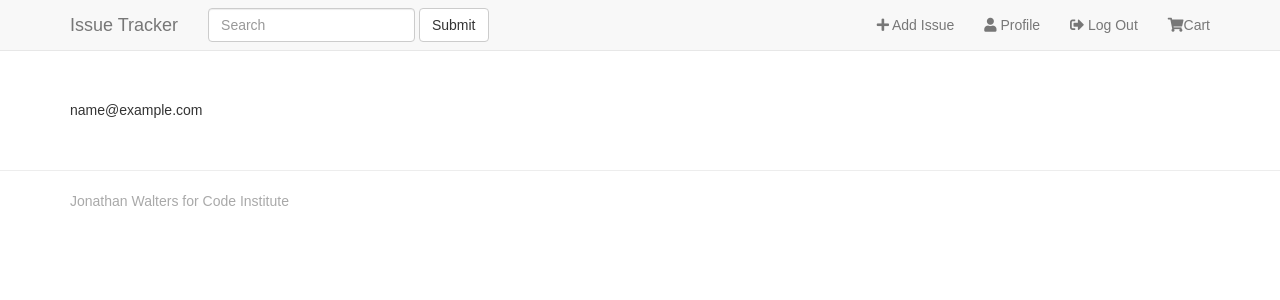
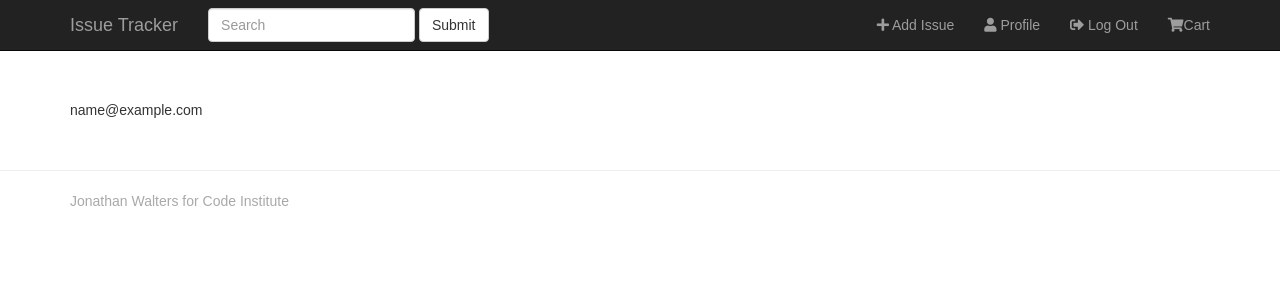
Before and after one commit to jonw83/issue-tracker-jw, a Django app: page /accounts/profile/ in a window 1280 px wide. Shown: the top 300 px of the page. Run offline with Django 3.2, Linux system fonts and the light colour scheme; the visitor is signed in with stand-in values (Sample User, id 1); data comes from the database, SQL or seed files in the repository; some libraries are stand-ins or nearby versions.

Commit message:
changed navbar style

```diff
--- a/templates/base.html
+++ b/templates/base.html
@@ -17,7 +17,7 @@
 
 <body>
     <!-- Fixed masthead -->
-    <nav class="navbar navbar-masthead navbar-default navbar-fixed-top">
+    <nav class="navbar navbar-masthead navbar-inverse navbar-fixed-top">
         <div class="container">
             <div class="navbar-header">
                 <button type="button" class="navbar-toggle collapsed" data-toggle="collapse" data-target="#navbar" aria-expanded="false" aria-controls="navbar">
```
